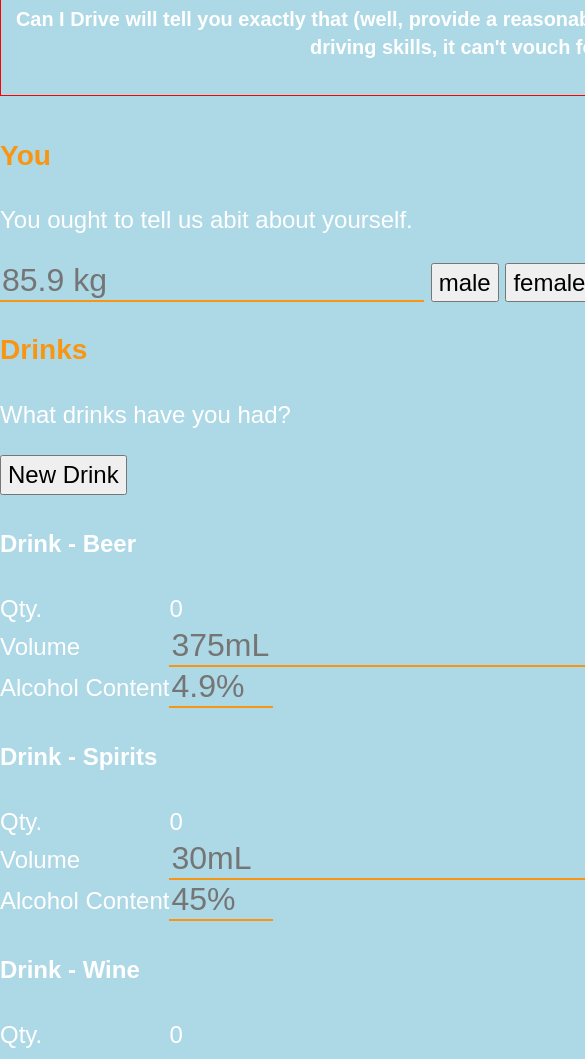
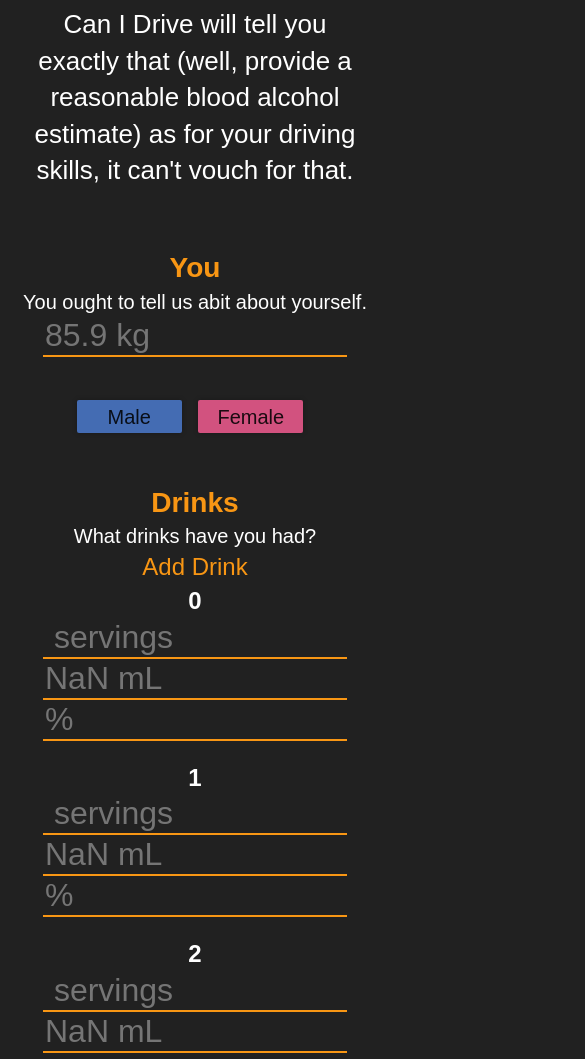
Before and after one commit to draganmarjanovic/canidrive, a website: page index.html in a window 390 px wide. Shown: the part 289-1348 px from the top of the page, 585 px wide, since content can reach past the window. Drawn offline with Linux system fonts and the light colour scheme.

Commit message:
Beginning Change to Array

```diff
--- a/css/main.css
+++ b/css/main.css
@@ -70,6 +70,8 @@ textarea {
 .wrapper{
     width: 960px;
     margin: 0 auto;
+
+    /*border: 1px solid blue;*/
 }
 
 .center{
@@ -82,11 +84,22 @@ body{
     font-size: 24px;
     margin: 20px;
     /*text-align: center;*/
+
+    -webkit-touch-callout: none;
+-webkit-user-select: none;
+-khtml-user-select: none;
+-moz-user-select: none;
+-ms-user-select: none;
+user-select: none;
 }
 
 header{
     margin-bottom: 40px;
-    border: 1px solid red;
+    /*border: 1px solid red;*/
+}
+
+h1{
+    margin-bottom: 0;
 }
 
 paper-toolbar {
@@ -97,6 +110,7 @@ paper-toolbar {
 .drinkDiv{
     /*border: 1px solid black;*/
     /*border-bottom: 1px solid rgba(255,255,255,0.12);*/
+    margin-bottom: 20px;
 }
 
 section{
@@ -111,15 +125,10 @@ input[type="number"]{
     border-bottom: 2px solid #F89614;
     font-size: 32px;
     color: #F89614;
-    /*resize: horizontal;*/
-    /*width: 150px;*/
 }
-/*input:focus {
-        min-width: 200px;
-}
-*/
+
 footer{
-    border: 1px solid red;
+    /*border: 1px solid red;*/
     margin-top: 60px;
     font-size: 18px;
 }
@@ -136,14 +145,40 @@ button{
 
 h3{
     color: #F89614;
+    margin: 0;
+    margin-top: 40px;
+}
+
+.orange{
+    color: #F89614;
+}
+
+h5{
+    font-weight: 100;
+    font-size: 26px;
+    margin: 0;
+    margin-top: 15px;
+    margin-bottom: 60px;
+    /*border: 1px solid red;*/
+}
+
+
+p{
+    margin: 0;
+    font-size: 20px;
 }
 
 h4{
+    margin: 0;
     /*color: #F89614;*/
 }
 
 .percentage{
-    width: 100px;
+    /*width: 100px;*/
+}
+
+input[type="number"]{
+    width: 300px;
 }
 
 ::-webkit-input-placeholder { /* WebKit browsers */
@@ -166,22 +201,70 @@ input:focus::-webkit-input-placeholder
     color: transparent;
 }
 
+
+
+/*Sex Buttons*/
+
+.sex{
+    padding: 2.5px;
+    /*border: 1px solid red;*/
+    width: 100px;
+    margin: 10px;
+    margin-left: 0;
+    -webkit-border-radius: 2px;
+    -moz-border-radius: 2px;
+    border-radius: 2px;
+    font-size: 20px;
+    color: rgba(0,0,0, .87);
+    text-align: center;
+
+-webkit-box-shadow: 0px 0px 5px 0px rgba(0,0,0,0.25);
+-moz-box-shadow: 0px 0px 5px 0px rgba(0,0,0,0.25);
+box-shadow: 0px 0px 5px 0px rgba(0,0,0,0.25);
+
+    display: inline-block;
+}
+
+.male{background-color: rgb(68,108,179);}
+
+.male:hover{background-color: rgb(48,88,159);}
+
+.male:active{background-color: rgb(28,68,139);}
+
+.male_chosen{background-color: rgb(28,68,139);}
+
+.female{background-color: rgb(210, 82, 127);}
+
+.female:hover{background-color: rgb(190, 62, 107);}
+
+.female:active{background-color: rgb(170, 52, 87);}
+
+.female_chosen{background-color: rgb(170, 52, 87);}
+
+
 /* ==========================================================================
    Media Queries
    ========================================================================== */
 
-@media(max-width:720px) {
-    body {
-        background-color: lightblue;
-        margin: 0px;
+@media(max-width:990px) {
+    input{
+        display: block;
+        margin: auto;
     }
+
+    body{
+        text-align: center;
+    }
+    .wrapper{
+        width: 100%;
+    }
+    .sex{
+        display: inline-block;
+    }
+
 }
 
-@media (min-width:720px) and (max-width:990px) {
-    body{
-        background-color: blue;
-    }
-}
+
 
 @media print,
        (-o-min-device-pixel-ratio: 5/4),
--- a/index.html
+++ b/index.html
@@ -54,53 +54,31 @@ GNU General Public License for more details.
     <h3>You</h3>
     <p>You ought to tell us abit about yourself.</p>
     <input type="number" ng-model="user_weight" ng-blur="main.setWeight(user_weight); user_weight = null" placeholder="{{main.user['weight']}} kg">
+    <br>
 
-    <button ng-model="user_sex" value="male" ng-click="main.setSex('male')">male</button>
-    <button ng-model="user_sex" value="female" ng-click="main.setSex('female')">female</button>
 
- <!--  <label>
-    <input checked type="radio" ng-model="user_sex" value="male" ng-click="main.setSex(user_sex)">
-    Male
-  </label><br/>
-  <label>
-    <input type="radio" ng-model="user_sex" value="female" ng-click="main.setSex(user_sex)" />
-    Female
-  </label><br/> -->
-  {{user_sex}}
+    <div class="sex male sex_selected" ng-click="main.setSex('male')">Male</div>
+    <div class="sex female" ng-click="main.setSex('female')">Female</div>
+
 </section>
 
 
 <section>
         <h3>Drinks</h3>
         <p>What drinks have you had?</p>
-<button ng-click="main.newDrink()">New Drink</button>
+        <a href="#" ng-click="main.newDrink()">Add Drink</a>
 
         <div div="drinks_holder" ng-repeat="(drink, info) in main.drinks">
 
             <div id="{{drink}}" class="drinkDiv">
 
-            <h4>Drink - {{drink}}</h4>
-<table>
-    <tr>
-        <td>Qty.</td><td>{{main.drinks[drink]["count"]}}</td>
-    </tr>
-    <tr>
-        <td>Volume</td><td>
+            <h4>{{drink}}</h4>
 
-            <input type="number" ng-model="alc_volume" ng-blur="main.setAlcoholVolume(drink, alc_volume); alc_volume = null" placeholder='{{main.drinks[drink]["standardVolume"]*1000}}mL'>
-    </td>
-    </tr>
-    <tr>
-        <td>Alcohol Content</td><td>
+<input type="number" ng-model="drink_servings" ng-blur="main.setDrinkCount(drink, drink_servings); drink_servings = null" placeholder="{{main.drinks[main.drinksIndex[drink]][drink]['count']}} servings" >
 
-<input type="number" class="percentage" ng-model="alc_cont" ng-blur="main.setAlcoholContent(drink, alc_cont); alc_cont = null" placeholder="{{main.drinks[drink]['alcoholContent']}}%">
-    </td>
-    </tr>
-</table>
+<input type="number" ng-model="alc_volume" ng-blur="main.setAlcoholVolume(drink, alc_volume); alc_volume = null" placeholder='{{main.drinks[main.drinksIndex[drink]][drink]["standardVolume"]*1000}} mL'>
 
-
-            <!-- <button ng-click="main.drinkAdd(drink)">Add</button> -->
-
+<input type="number" class="percentage" ng-model="alc_cont" ng-blur="main.setAlcoholContent(drink, alc_cont); alc_cont = null" placeholder="{{main.drinks[main.drinksIndex[drink]][drink]['alcoholContent']}}%">
 
             </div>
 
@@ -110,7 +88,7 @@ GNU General Public License for more details.
 
 <section>
     <h3>Time</h3>
-    How many hours ago did you take your first swig?  <br>
+    <p>How many hours ago did you take your first swig?</p>
     <input type="number"
            ng-model="elapsed_time"
            ng-blur="main.setTime(elapsed_time); elapsed_time = null"
@@ -122,8 +100,8 @@ GNU General Public License for more details.
 
 <section>
     <h3>Result</h3>
-    You have an approximate BAC reading of {{main.user["bac"]}} and
-    should/shouldn't drive for atleast another {{main.user["time"]}} hours.
+    <p>    You have an approximate BAC reading of <span class="orange">{{main.user["bac"]}}</span> and
+    {{main.user["recommendation"]}} drive.</p>
 </section>
 
 
--- a/js/main.js
+++ b/js/main.js
@@ -41,22 +41,24 @@ main.user = { "sex" : "male",
 };
 
 // Preset Drinks
-main.drinks = { "Beer" : {"count" : 0,
+main.drinks = [ {"Beer" : {"count" : 0,
                           "alcoholContent" : 4.9,
                           "standardVolume" : 0.375,
                           "img" : "beer.png"
-                         },
-                "Wine" : {"count" : 0,
+                         }},
+                {"Wine" : {"count" : 0,
                           "alcoholContent" : 11.6,
                           "standardVolume" : 0.15,
                           "img" : "wine.png"
-                         },
-                "Spirits" : {"count" : 0,
+                         }},
+                {"Spirits" : {"count" : 0,
                              "alcoholContent" : 45,
                              "standardVolume" : 0.03,
                              "img" : "spirits.png"
-                            },
-               };
+                            }},
+               ];
+
+main.drinksIndex = {"Beer":0, "Wine":1, "Spirits":2}
 
 // Core Functions
 
@@ -78,7 +80,7 @@ function bac_calc (consumedAlc, widFactor, bodyMass, removalFac, time) {
 
 function bac_update () {
     /** Updates the Blood Alcohol Content
-    * @return {null}
+    * @return {None}
     */
     consumedAlc = 0;
 
@@ -109,21 +111,29 @@ function bac_update () {
 
 main.newDrink = function(){
     /** Adds a drink for the user to enter custom options and properties.
-    * @returns {null}
+    * @returns {None}
     */
     drinkNumber = Object.keys(main.drinks).length;
     drinkID = "Drink " + drinkNumber;
-    main.drinks[drinkID] = {"count" : 0,
+    main.drinks.push({
+        key: drinkID,
+        value: {"count" : 0,
                             "alcoholContent" : 45,
                             "standardVolume" : 0.03,
                             "img" : "default.png"
-                           };
+                           }
+        });
+    // main.drinks[drinkID] = {"count" : 0,
+    //                         "alcoholContent" : 45,
+    //                         "standardVolume" : 0.03,
+    //                         "img" : "default.png"
+    //                        };
 };
 
 main.setSex = function(sex){
     /** Updates the user sex for BAC calculation.
     * @param {string} sex - male/female
-    * @returns {null}
+    * @returns {None}
     */
     main.user["sex"] = sex;
     bac_update();
@@ -132,7 +142,7 @@ main.setSex = function(sex){
 main.setAlcoholContent = function(drinkID, content){
     /** Sets alcohol content for a selected drink.
     * @param {string} drinkID - Drink key.
-    * @returns {null}
+    * @returns {None}
     */
     if (content > 0 && isNaN(content) === false) {
         main.drinks[drinkID]["alcoholContent"] = content;
@@ -143,7 +153,7 @@ main.setAlcoholContent = function(drinkID, content){
 main.setAlcoholVolume = function(drinkID, volume){
     /** Sets alcohol volume for a particular drink.
     * @param {string} drinkID - Drink key.
-    * @returns {null}
+    * @returns {None}
     */
     volume = volume/1000;
     if (volume > 0 && isNaN(volume) === false) {
@@ -155,7 +165,7 @@ main.setAlcoholVolume = function(drinkID, volume){
 main.setWeight = function (weight){
     /** Sets the user weight.
     * @param {float} weight - User weight in kg
-    * @returns {null}
+    * @returns {None}
     */
     if (weight < 0 || isNaN(weight)) {
         main.user["weight"] = main.user["weight"];
@@ -169,7 +179,7 @@ main.setWeight = function (weight){
 main.setTime = function (elapsedTime) {
     /** Sets the elapsed time.
     * @param {float} elapsedTime - Elapsed time in hours.
-    * @returns {null}
+    * @returns {None}
     */
     if (elapsedTime < 0 || isNaN(elapsedTime)) {
         main.user["time"] = main.user["time"];
@@ -182,7 +192,7 @@ main.setTime = function (elapsedTime) {
 main.drinkAdd = function(drink){
     /** Adds a serving of the selected drink.
     * @param {string} drink - Name/ID of the selected drink
-    * @returns {null}
+    * @returns {None}
     */
 
     main.drinks[drink]["count"] += 1;
@@ -192,7 +202,7 @@ main.drinkAdd = function(drink){
 main.drinkRemove = function(drink){
     /** Removes a serving of the selected drink.
     * @param {string} drink - Name/ID of the selected drink.
-    * @returns {null}
+    * @returns {None}
     */
 
     // Prevents a negative drink count
```
Also changed, not shown: disclaimer.html (+13 -1 lines).
